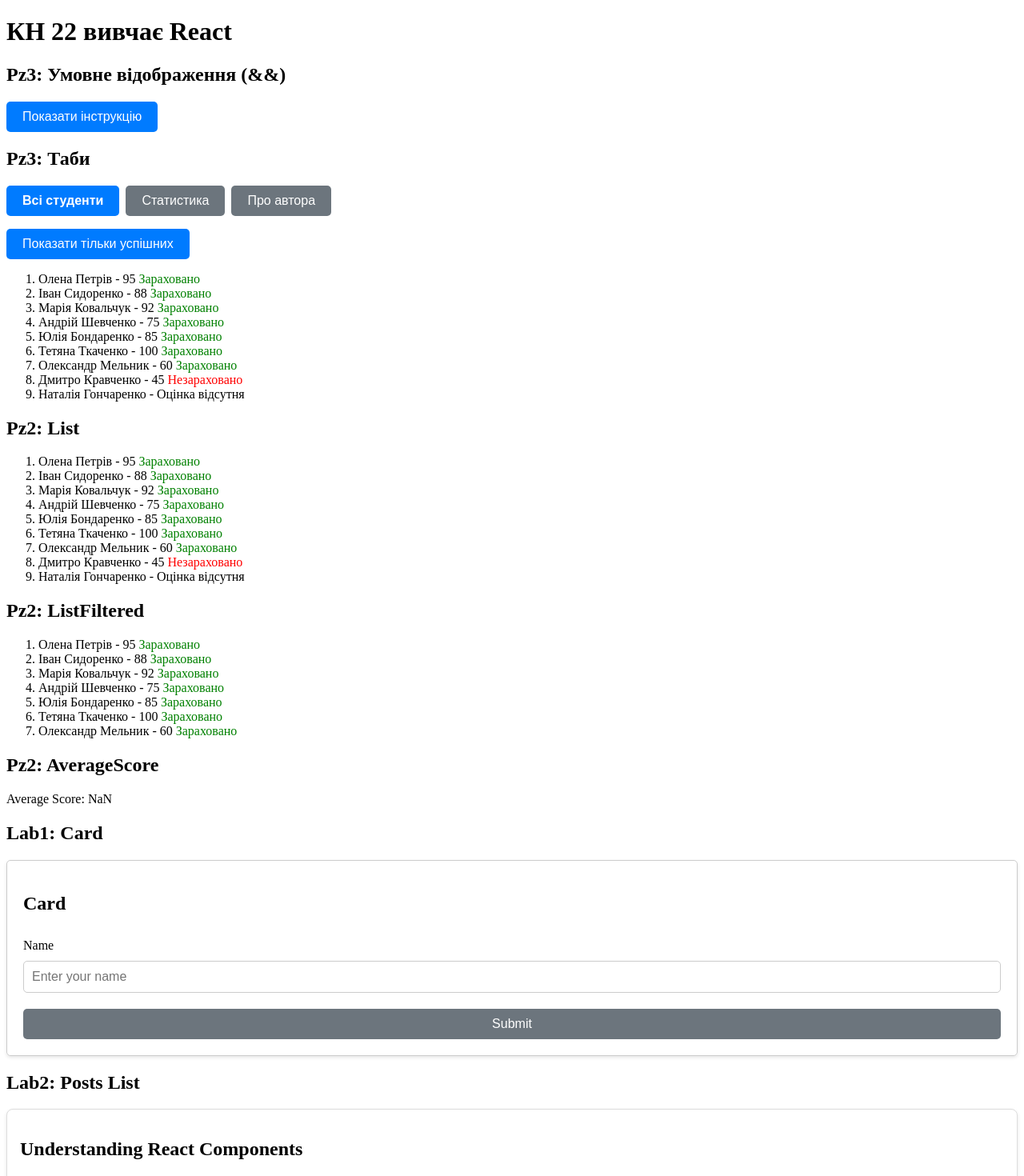
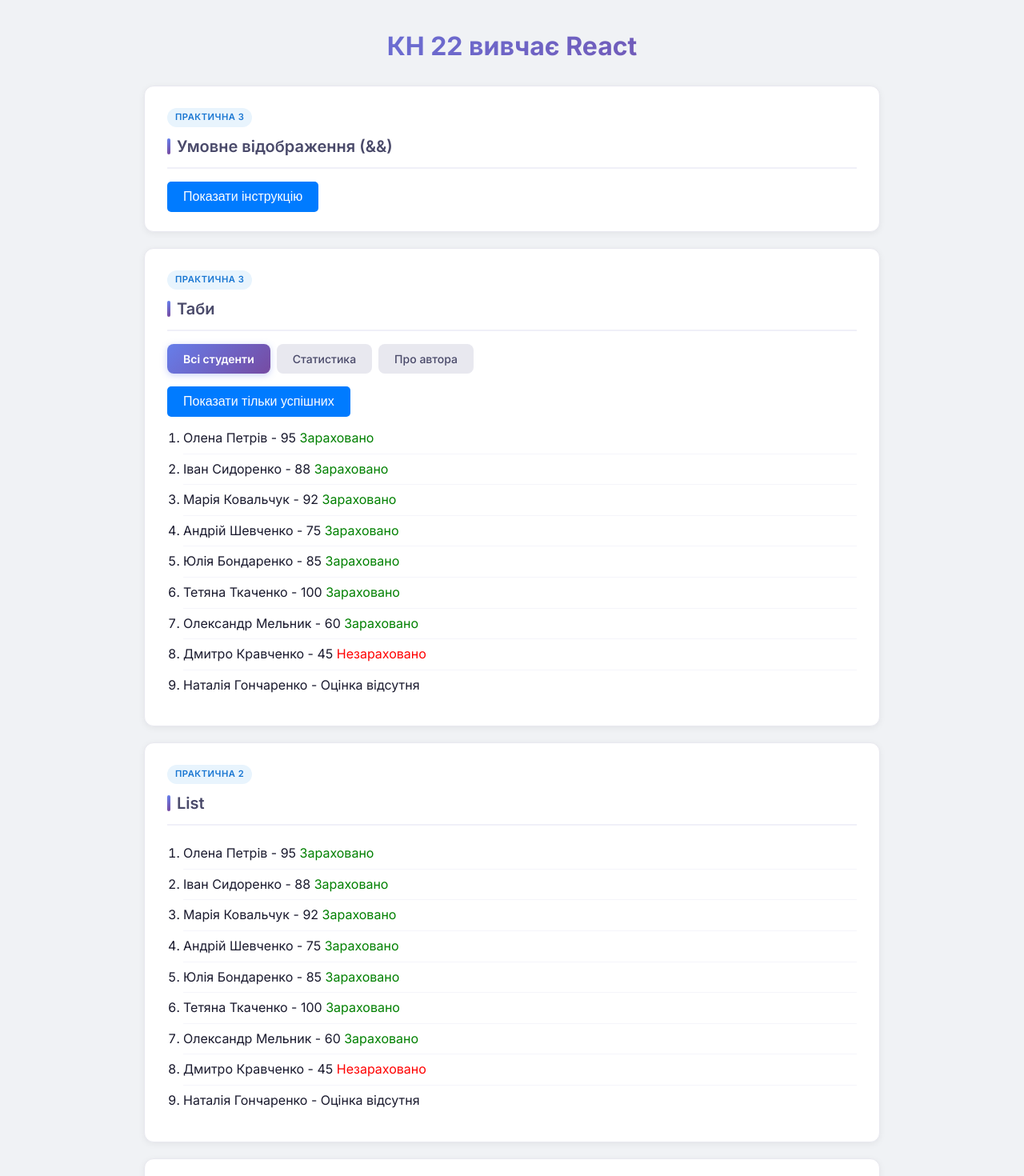
Before and after one commit to SurkovKostiantyn/kn22reactvite, a React (Vite) app: page / in a window 1280 px wide. Shown: the top 1470 px of the page at 80% size. Built offline with nearby package versions, Linux system fonts and the light colour scheme.

Commit message:
style: add global CSS with section cards for visual separation between Labs and Practices

```diff
--- a/src/App.jsx
+++ b/src/App.jsx
@@ -78,36 +78,29 @@
       <Header />
 
       {/* ===== Pz3: Крок 2 — Умовне відображення (оператор &&) ===== */}
-      <Heading level={2} title="Pz3: Умовне відображення (&&)" />
+      <section className="section">
+        <span className="section-label pz">Практична 3</span>
+        <Heading level={2} title="Умовне відображення (&&)" />
         <Button onClick={() => setShowHelp(!showHelp)}>
           {showHelp ? 'Приховати інструкцію' : 'Показати інструкцію'}
         </Button>
         {showHelp && (
-        <p>Довідка: Цей додаток дозволяє керувати списками студентів.</p>
+          <p className="help-text">
+            Довідка: Цей додаток дозволяє керувати списками студентів.
+          </p>
         )}
-
-      {/* ===== Pz3: Крок 3 — Тернарний оператор (Toggle) ===== */}
-      {/* Реалізовано всередині компонента StudentList */}
+      </section>
 
       {/* ===== Pz3: Крок 4 — Інтерфейс з табами ===== */}
-      <Heading level={2} title="Pz3: Таби" />
-      <div style={{ display: 'flex', gap: '8px', marginBottom: '16px' }}>
+      <section className="section">
+        <span className="section-label pz">Практична 3</span>
+        <Heading level={2} title="Таби" />
+        <div className="tab-bar">
           {tabs.map((tab) => (
             <button
               key={tab.id}
               onClick={() => setActiveTab(tab.id)}
-            className={activeTab === tab.id ? 'active-tab' : ''}
-            style={{
-              padding: '10px 20px',
-              border: 'none',
-              borderRadius: '5px',
-              cursor: 'pointer',
-              fontSize: '16px',
-              backgroundColor: activeTab === tab.id ? '#007bff' : '#6c757d',
-              color: 'white',
-              fontWeight: activeTab === tab.id ? 'bold' : 'normal',
-              transition: 'all 0.3s',
-            }}
+              className={`tab-btn ${activeTab === tab.id ? 'active-tab' : ''}`}
             >
               {tab.label}
             </button>
@@ -118,17 +111,33 @@
           {activeTab === 'stats' && <StatisticsData />}
           {activeTab === 'about' && <AboutAuthor />}
         </div>
+      </section>
 
-      {/* ===== Pz2 ===== */}
-      <Heading level={2} title="Pz2: List" />
+      {/* ===== Pz2: List ===== */}
+      <section className="section">
+        <span className="section-label pz">Практична 2</span>
+        <Heading level={2} title="List" />
         <List />
-      <Heading level={2} title="Pz2: ListFiltered" />
+      </section>
+
+      {/* ===== Pz2: ListFiltered ===== */}
+      <section className="section">
+        <span className="section-label pz">Практична 2</span>
+        <Heading level={2} title="ListFiltered" />
         <ListFiltered />
-      <Heading level={2} title="Pz2: AverageScore" />
+      </section>
+
+      {/* ===== Pz2: AverageScore ===== */}
+      <section className="section">
+        <span className="section-label pz">Практична 2</span>
+        <Heading level={2} title="AverageScore" />
         <AverageScore />
+      </section>
 
-      {/* ===== Lab1 ===== */}
-      <Heading level={2} title="Lab1: Card" />
+      {/* ===== Lab1: Card ===== */}
+      <section className="section">
+        <span className="section-label lab">Лабораторна 1</span>
+        <Heading level={2} title="Card" />
         <Card
           title="Card"
           level={2}
@@ -136,13 +145,14 @@
           buttonVariant="secondary"
           buttonOnClick={handleClick}
         />
+      </section>
 
-      {/* ===== Lab2 ===== */}
-      <Heading level={2} title="Lab2: Posts List" />
-      {/* Крок 3: Рендеринг списку компонентів за допомогою .map() */}
+      {/* ===== Lab2: Posts List ===== */}
+      <section className="section">
+        <span className="section-label lab">Лабораторна 2</span>
+        <Heading level={2} title="Posts List" />
         {mockPosts.map((post) => (
           <Post
-          // Крок 4: Забезпечення унікальності ключів (key)
             key={post.id}
             id={post.id}
             title={post.title}
@@ -150,11 +160,14 @@
             author={post.author}
           />
         ))}
+      </section>
 
-      {/* ===== Lab3 ===== */}
-      <Heading level={2} title="Lab3: SearchBar && Filter By Category" />
+      {/* ===== Lab3: SearchBar && Filter By Category ===== */}
+      <section className="section">
+        <span className="section-label lab">Лабораторна 3</span>
+        <Heading level={2} title="SearchBar && Filter By Category" />
         <SearchBar searchTerm={searchTerm} onSearchChange={setSearchTerm} />
-      <div>
+        <div style={{ display: 'flex', gap: '8px', margin: '12px 0' }}>
           {['All', 'React', 'Not React'].map((cat) => (
             <Button
               key={cat}
@@ -163,7 +176,6 @@
             />
           ))}
         </div>
-
         <div>
           {filteredPosts.length > 0 ? (
             filteredPosts.map((post) => <Post key={post.id} {...post} />)
@@ -171,6 +183,7 @@
             <Paragraph text="Нічого не знайдено за вашим запитом." />
           )}
         </div>
+      </section>
     </>
   );
 }
--- /dev/null
+++ b/src/index.css
@@ -0,0 +1,176 @@
+@import url('https://fonts.googleapis.com/css2?family=Inter:wght@400;500;600;700&display=swap');
+
+* {
+  margin: 0;
+  padding: 0;
+  box-sizing: border-box;
+}
+
+body {
+  font-family: 'Inter', -apple-system, BlinkMacSystemFont, 'Segoe UI', Roboto,
+    sans-serif;
+  background-color: #f0f2f5;
+  color: #1a1a2e;
+  line-height: 1.6;
+  min-height: 100vh;
+}
+
+#root {
+  max-width: 960px;
+  margin: 0 auto;
+  padding: 0 20px 40px;
+}
+
+/* ===== Header ===== */
+header {
+  text-align: center;
+  padding: 32px 0 16px;
+  margin-bottom: 8px;
+}
+
+header h1 {
+  font-size: 2rem;
+  font-weight: 700;
+  background: linear-gradient(135deg, #667eea, #764ba2);
+  -webkit-background-clip: text;
+  -webkit-text-fill-color: transparent;
+  background-clip: text;
+}
+
+/* ===== Section Cards ===== */
+.section {
+  background: #ffffff;
+  border-radius: 12px;
+  padding: 24px 28px;
+  margin-bottom: 20px;
+  box-shadow: 0 2px 8px rgba(0, 0, 0, 0.06);
+  border: 1px solid #e8e8ef;
+  transition: box-shadow 0.3s ease;
+}
+
+.section:hover {
+  box-shadow: 0 4px 16px rgba(0, 0, 0, 0.1);
+}
+
+.section h2 {
+  font-size: 1.25rem;
+  font-weight: 600;
+  color: #4a4a6a;
+  margin-bottom: 16px;
+  padding-bottom: 10px;
+  border-bottom: 2px solid #f0f0f8;
+  display: flex;
+  align-items: center;
+  gap: 8px;
+}
+
+.section h2::before {
+  content: '';
+  display: inline-block;
+  width: 4px;
+  height: 20px;
+  border-radius: 2px;
+  background: linear-gradient(180deg, #667eea, #764ba2);
+}
+
+/* ===== Section Labels ===== */
+.section-label {
+  display: inline-block;
+  font-size: 0.7rem;
+  font-weight: 600;
+  letter-spacing: 0.5px;
+  text-transform: uppercase;
+  padding: 3px 10px;
+  border-radius: 20px;
+  margin-bottom: 8px;
+}
+
+.section-label.pz {
+  background-color: #e8f4fd;
+  color: #1976d2;
+}
+
+.section-label.lab {
+  background-color: #fce4ec;
+  color: #c62828;
+}
+
+/* ===== Tabs ===== */
+.tab-bar {
+  display: flex;
+  gap: 8px;
+  margin-bottom: 16px;
+  flex-wrap: wrap;
+}
+
+.tab-btn {
+  padding: 10px 20px;
+  border: none;
+  border-radius: 8px;
+  cursor: pointer;
+  font-size: 14px;
+  font-family: inherit;
+  font-weight: 500;
+  background-color: #e8e8ef;
+  color: #4a4a6a;
+  transition: all 0.25s ease;
+}
+
+.tab-btn:hover {
+  background-color: #d0d0e0;
+}
+
+.tab-btn.active-tab {
+  background: linear-gradient(135deg, #667eea, #764ba2);
+  color: #ffffff;
+  font-weight: 600;
+  box-shadow: 0 2px 8px rgba(102, 126, 234, 0.35);
+}
+
+/* ===== Lists ===== */
+ol,
+ul {
+  padding-left: 20px;
+  margin: 8px 0;
+}
+
+li {
+  padding: 6px 0;
+  border-bottom: 1px solid #f5f5fa;
+}
+
+li:last-child {
+  border-bottom: none;
+}
+
+/* ===== Paragraphs inside sections ===== */
+.section p {
+  color: #555;
+  margin: 8px 0;
+}
+
+/* ===== Help text ===== */
+.help-text {
+  background-color: #f8f9ff;
+  border-left: 3px solid #667eea;
+  padding: 12px 16px;
+  margin-top: 12px;
+  border-radius: 0 8px 8px 0;
+  color: #4a4a6a;
+}
+
+/* ===== Stats ===== */
+.section h3 {
+  font-size: 1.1rem;
+  font-weight: 600;
+  color: #4a4a6a;
+  margin-bottom: 10px;
+}
+
+/* ===== Empty State ===== */
+.empty-state {
+  text-align: center;
+  padding: 24px;
+  color: #999;
+  font-style: italic;
+}
--- a/src/main.jsx
+++ b/src/main.jsx
@@ -1,5 +1,6 @@
 import { StrictMode } from 'react';
 import { createRoot } from 'react-dom/client';
+import './index.css';
 import App from './App.jsx';
 
 createRoot(document.getElementById('root')).render(
```
Lines whose indentation alone changed are shown as unchanged.
